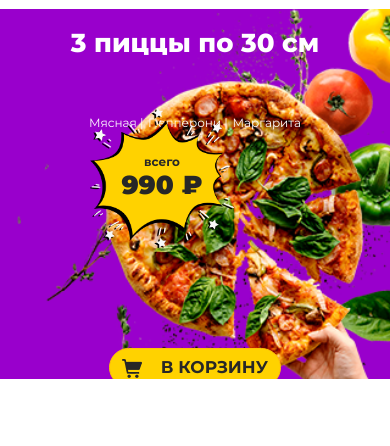
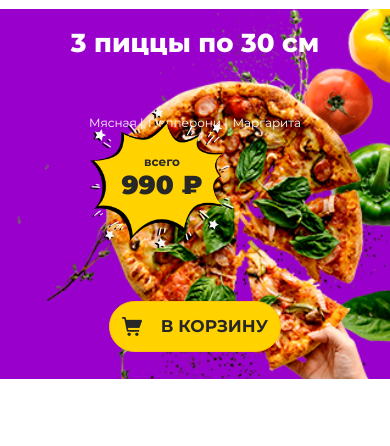
Before and after one commit to Anna1010-bit/worksite, a plain HTML site: page index.html in a window 390 px wide. Shown: the part 63-509 px from the top of the page. Drawn offline with nearby package versions, Linux system fonts and the light colour scheme.

Commit message:
Update style.css

```diff
--- a/src/css/style.css
+++ b/src/css/style.css
@@ -1365,15 +1365,6 @@ a:hover {
 		line-height: 29.29px;
 	}
 
-	.carousel-caption-btn {
-		width: 172px;
-		height: 51px;
-		font-size: 17px;
-		border-radius: 26px;
-		background-color: #ffd200;
-		margin-top: 55%;
-	}
-
 	.card-select-wrap, .card-select-wrap:focus, .show > .btn-secondary.dropdown-toggle, .show > .btn-secondary.dropdown-toggle:focus {
 		width: 143px;
 		color: black;
```
